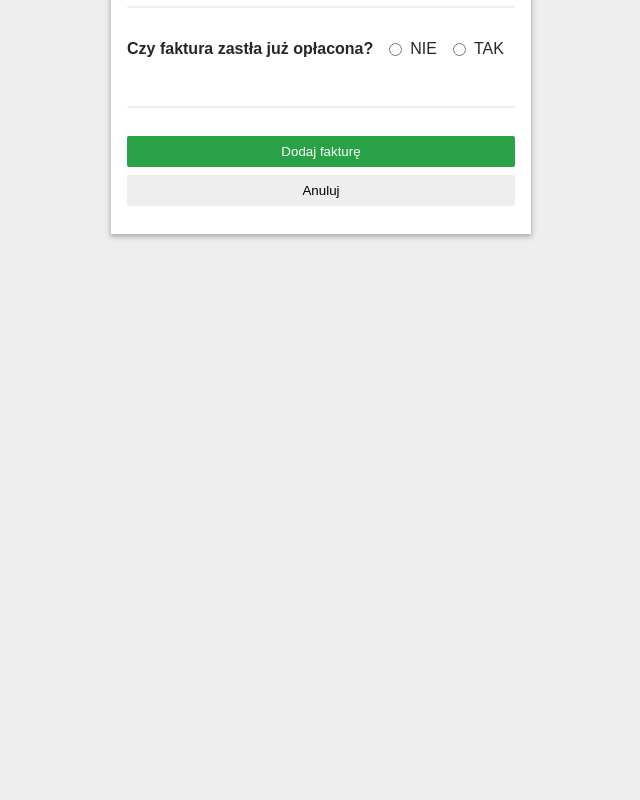
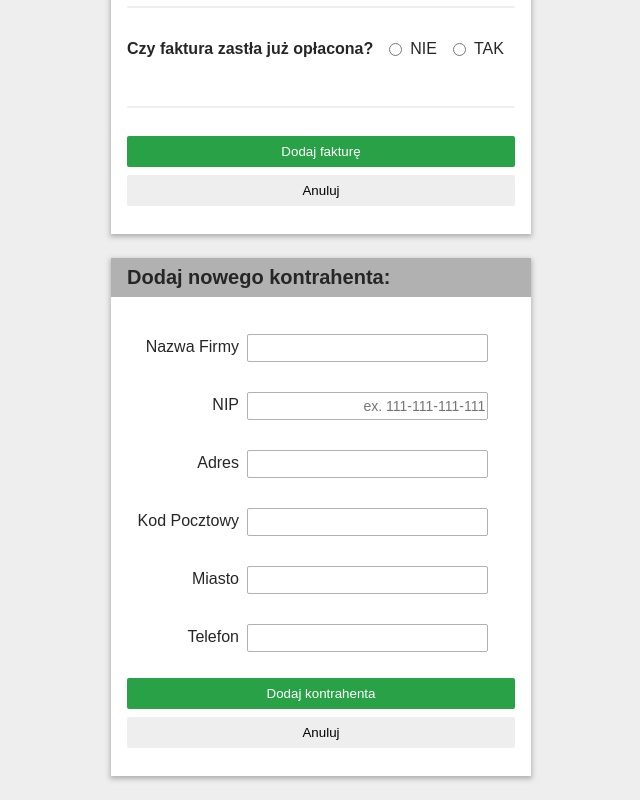
Before and after one commit to monika1127/invoicer, a React (Create React App) app: page / in a window 1280 px wide. Shown: the part 931-1731 px from the top of the page, without its empty margins (319-959 px from the left). Before the commit the page ends 1189 px from the top, so only its background shows below. Built offline with nearby package versions, Linux system fonts and the light colour scheme; data requests are answered from the project's data file.

Commit message:
new contractor form added

```diff
--- /dev/null
+++ b/src/components/layout/card/Card.js
@@ -0,0 +1,30 @@
+import React, { Component } from 'react';
+import PropTypes from 'prop-types'
+import { render } from '@testing-library/react';
+import TopBar from '../topBar/TopBar'
+import './card.css'
+
+class Card extends Component {
+
+static propTypes ={
+    size: PropTypes.oneOf(['large', 'small']),
+    cardName: PropTypes.string.isRequired,
+    cardType: PropTypes.oneOf(['green', 'grey'])
+}
+
+render() {
+
+   const {size, cardName, cardType }=this.props
+
+   return (
+        <div className={`form__container ${size}`}>
+            <TopBar title={cardName} color={cardType} />
+            <div className='form__container-body'>
+               {this.props.children}
+            </div>
+        </div>
+   )
+}
+}
+
+export default Card
--- /dev/null
+++ b/src/components/layout/card/card.css
@@ -0,0 +1,13 @@
+.form__container {
+  background-color: var(--neutral-very-light);
+  margin: auto;
+  margin: 24px auto;
+  box-shadow: 0px 2px 5px 1px var(--neutral-dark);
+}
+
+.small {
+  width: 420px;
+}
+.form__container-body {
+  padding: 24px 16px;
+}
--- /dev/null
+++ b/src/components/newContractor/NewContractorForm.js
@@ -0,0 +1,106 @@
+import React, { Component } from 'react';
+import { useFormik } from 'formik'
+import * as Yup from 'yup'
+import Card from '../layout/card/Card'
+import './newContractorForm.css'
+import Input from '../layout/form/Input'
+import Button from '../layout/button/Button'
+
+const NewContractorForm = () => {
+
+    const formik = useFormik({
+        initialValues: {
+            companyName: '',
+            NIP: '',
+            street: '',
+            post: '',
+            city: '',
+            tel: ''
+        },
+
+        validationSchema: Yup.object({
+            companyName: Yup.string()
+                .max(30, "Maksymalnie 30 znaków")
+                .required('Required'),
+            NIP: Yup.string()
+                .required('Required'),
+            street: Yup.string()
+                .max(30, "Maksymalnie 30 znaków")
+                .required('Required'),
+            post: Yup.string()
+                .max(10, "Maksymalnie 10 znaków")
+                .required('Required'),
+            city: Yup.string()
+                .max(30, "Maksymalnie 30 znaków")
+                .required('Required'),
+            tel: Yup.string()
+                .max(14, "Maksymalnie 14 znaków")
+                .required('Required'),
+        }),
+
+        onSubmit: values => {
+            console.log('nowy kontraktor')
+        }
+    })
+
+    return (
+        <Card size='small' cardName='Dodaj nowego kontrahenta:' cardType='grey'>
+            <form onSubmit={formik.handleSubmit}>
+                <Input
+                    connectiedWith='companyName'
+                    inputLabel='Nazwa Firmy'
+                    inputId='companyName'
+                    inputType='text'
+                    inputFormik={formik.getFieldProps('companyName')}
+                    errorMsg={formik.touched.companyName && formik.errors.companyName ? formik.errors.companyName : null}
+                />
+                <Input
+                    connectiedWith='NIP'
+                    inputLabel='NIP'
+                    inputId='NIP'
+                    inputType='text'
+                    inputPattern="\d{3}-\d{3}-\d{3}-\d{3}"
+                    inputPlaceholder='ex. 111-111-111-111'
+                    inputFormik={formik.getFieldProps('NIP')}
+                    errorMsg={formik.touched.NIP && formik.errors.NIP ? formik.errors.NIP : null}
+                />
+                <Input
+                    connectiedWith='street'
+                    inputLabel='Adres'
+                    inputId='street'
+                    inputType='text'
+                    inputFormik={formik.getFieldProps('street')}
+                    errorMsg={formik.touched.street && formik.errors.street ? formik.errors.street : null}
+                />
+                <Input
+                    connectiedWith='post'
+                    inputLabel='Kod Pocztowy'
+                    inputId='post'
+                    inputType='text'
+                    inputFormik={formik.getFieldProps('post')}
+                    errorMsg={formik.touched.post && formik.errors.post ? formik.errors.post : null}
+                />
+                <Input
+                    connectiedWith='city'
+                    inputLabel='Miasto'
+                    inputId='city'
+                    inputType='text'
+                    inputFormik={formik.getFieldProps('city')}
+                    errorMsg={formik.touched.city && formik.errors.city ? formik.errors.city : null}
+                />
+                <Input
+                    connectiedWith='tel'
+                    inputLabel='Telefon'
+                    inputId='tel'
+                    inputType='text'
+                    inputFormik={formik.getFieldProps('tel')}
+                    errorMsg={formik.touched.tel && formik.errors.tel ? formik.errors.tel : null}
+                />
+                <Button type="submit" size='full' color='green' >Dodaj kontrahenta</Button>
+            </form>
+            <Button type="button" size='full' color='grey' >Anuluj</Button>
+        </Card>
+    )
+}
+
+export default NewContractorForm
--- a/src/components/newInvoice/NewInvoiceForm.js
+++ b/src/components/newInvoice/NewInvoiceForm.js
@@ -1,8 +1,10 @@
-import React, { useState, useEffect, useContext } from 'react'
+import React, { useState, useEffect, useContext, Fragment } from 'react'
 import { useFormik } from 'formik'
 import AlertContext from '../../context/alert/alertContext'
 import * as Yup from 'yup'
 import './newInvoiceForm.css'
+
+import NewContractorForm from '../newContractor/NewContractorForm'
 
 import TopBar from '../layout/topBar/TopBar'
 import Button from '../layout/button/Button'
@@ -67,6 +69,7 @@ const NewInvoiceForm = () => {
     });
 
     return (
+        <Fragment>
         <div className='form__container'>
             <TopBar title='Zarejestruj nową fakturę:' color='green' />
             <div className='form__container-body'>
@@ -167,6 +170,8 @@ const NewInvoiceForm = () => {
                 <Button size='full' color='grey' >Anuluj</Button>
             </div>
         </div>
+        <NewContractorForm />
+        </Fragment>
     )
 }
 
```
Also changed, not shown: src/components/newContractor/newContractorForm.css (added).
